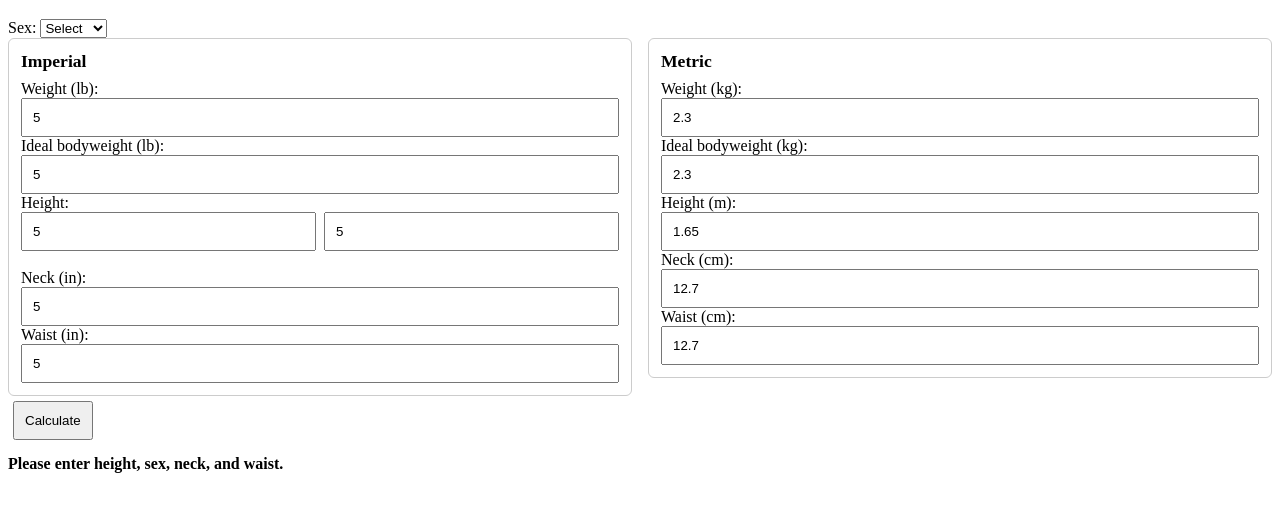
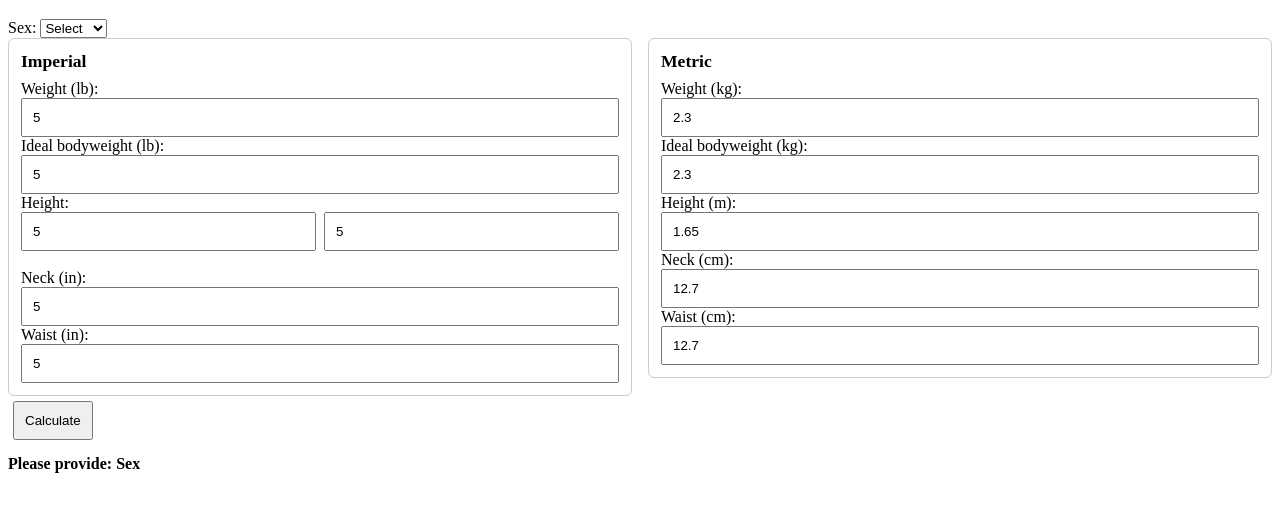
Before and after one commit to nopales/nopales.github.io, a plain HTML site: page bfc.html in a window 1280 px wide. Both pictures are taken after typing "5", "5", "5", "5", "5", "5" into the empty fields and a click on the button "Calculate". Shown: the part 61-572 px from the top of the page. Drawn offline with Linux system fonts and the light colour scheme.

Commit message:
Update bfc.html
Updated validation message, specifies which fields need to be completed if left blank

```diff
--- a/bfc.html
+++ b/bfc.html
@@ -209,8 +209,16 @@
       const weightLbs = parseFloat(weightInput.value);
       const idealWeightLb = parseFloat(idealWeightLbInput.value);
 
-      if (isNaN(feet) || !sexVal || isNaN(neck) || isNaN(waist)) {
-        result.textContent = 'Please enter height, sex, neck, and waist.';
+      const missing = [];
+      if (!sexVal) missing.push('Sex');
+      if (isNaN(feet) || feet <= 0) missing.push('Height (feet)');
+      if (isNaN(neck) || neck <= 0) missing.push('Neck');
+      if (isNaN(waist) || waist <= 0) missing.push('Waist');
+      if (sexVal === 'female' && (isNaN(hip) || hip <= 0)) missing.push('Hip');
+      if (isNaN(weightLbs) || weightLbs <= 0) missing.push('Weight');
+      if (isNaN(idealWeightLb) || idealWeightLb <= 0) missing.push('Ideal bodyweight');
+      if (missing.length > 0) {
+        result.textContent = `Please provide: ${missing.join(', ')}`;
         return;
       }
 
@@ -243,14 +251,7 @@
         return;
       }
 
-      if (isNaN(weightLbs) || weightLbs <= 0) {
-        result.textContent = 'Please enter a valid weight for BMI adjustment.';
-        return;
-      }
-      if (isNaN(idealWeightLb) || idealWeightLb <= 0) {
-        result.textContent = 'Please enter a valid ideal bodyweight to get protein recommendation.';
-        return;
-      }
+      // weight and idealWeight already validated above
 
       const bmi = 703 * (weightLbs / (heightIn * heightIn));
       const hybrid = bodyFatPercentage + 0.25 * (bmi - 25);
```
